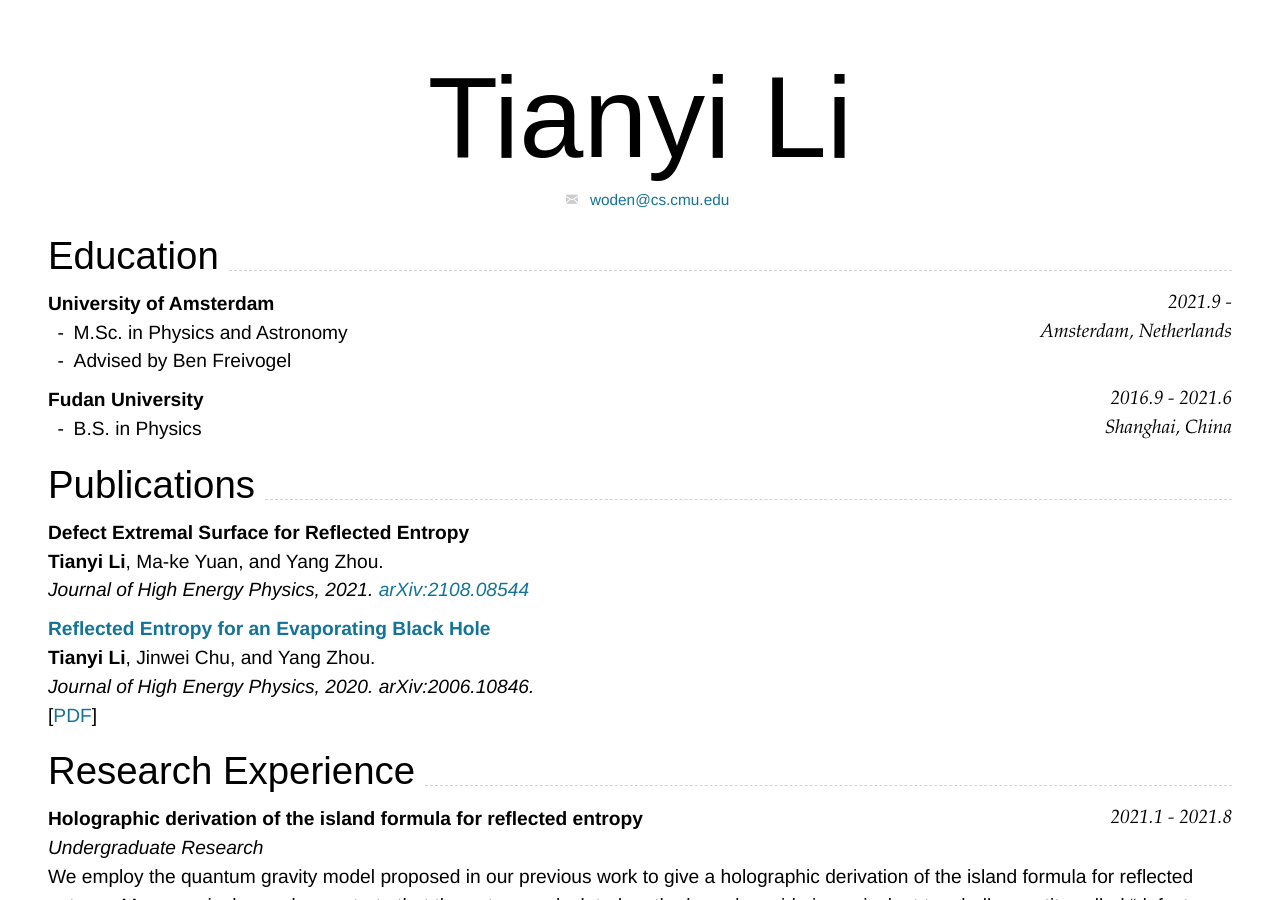
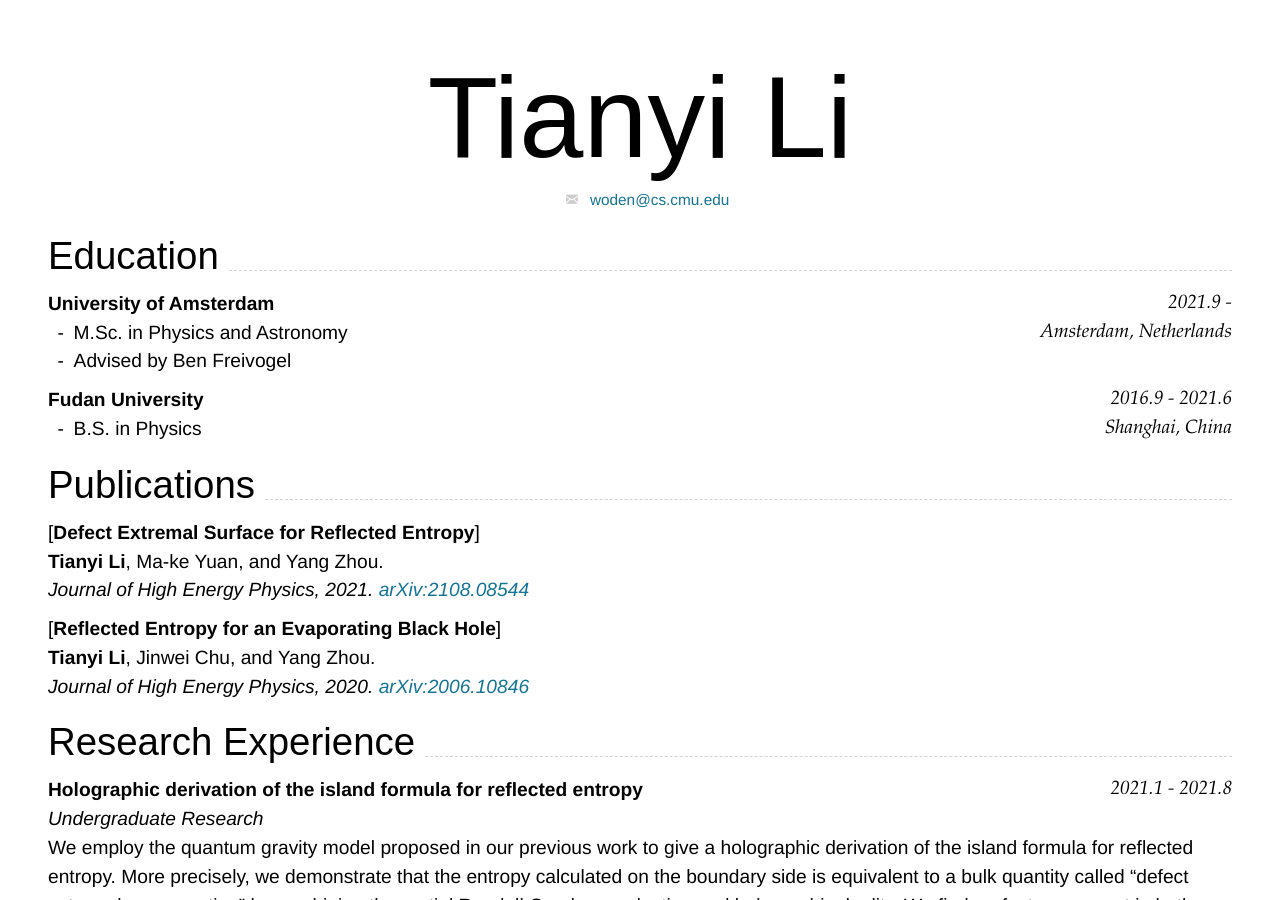
Before and after one commit to tianyi-phy/cv, a Jekyll site: the page built from index.md, in a window 1280 px wide and 900 px high. Built offline with Jekyll 4.4.1, drawn with Linux system fonts in a browser that asks for light colours; nearby versions of some CDN libraries.

Commit message:
Update index.md

```diff
--- a/index.md
+++ b/index.md
@@ -40,16 +40,15 @@ Shanghai, China
 
 ## Publications
 
-### **Defect Extremal Surface for Reflected Entropy**
+### [**Defect Extremal Surface for Reflected Entropy**]
 **Tianyi Li**, Ma-ke Yuan, and Yang Zhou.<br>
 _Journal of High Energy Physics, 2021. [arXiv:2108.08544](https://arxiv.org/pdf/2108.08544.pdf)_ <br>
 
 
 
-### [**Reflected Entropy for an Evaporating Black Hole**]({{ page.homepage.url }}/assets/uist-21-recode.pdf)
+### [**Reflected Entropy for an Evaporating Black Hole**]
 **Tianyi Li**, Jinwei Chu, and Yang Zhou.<br>
-_Journal of High Energy Physics, 2020. arXiv:2006.10846._ <br>
-[[PDF]({{ page.homepage.url }}/assets/reflected_entropy_BH.pdf)]
+_Journal of High Energy Physics, 2020. [arXiv:2006.10846](https://arxiv.org/pdf/2006.10846.pdf)_ <br>
 
 
 ## Research Experience
```
